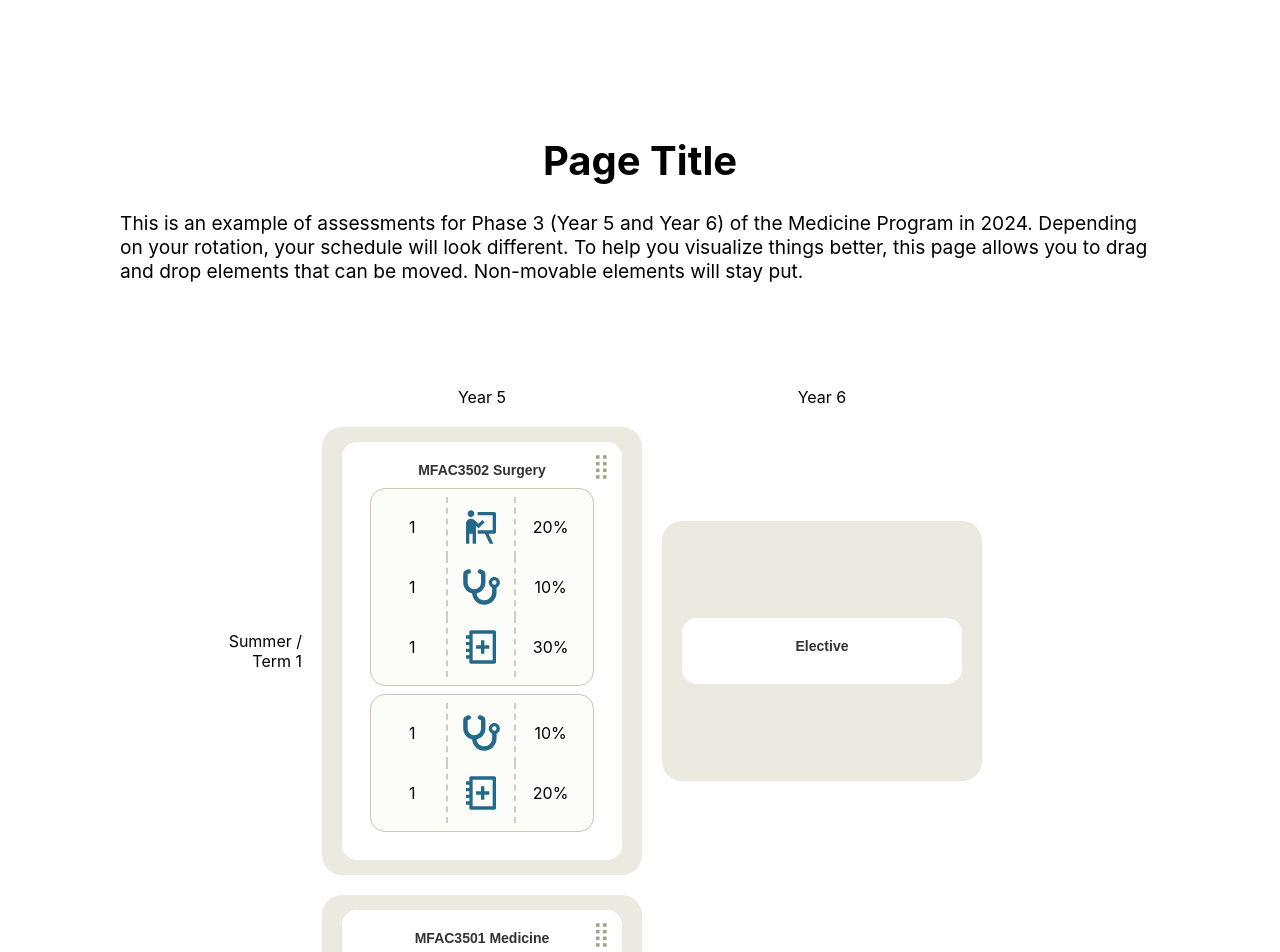
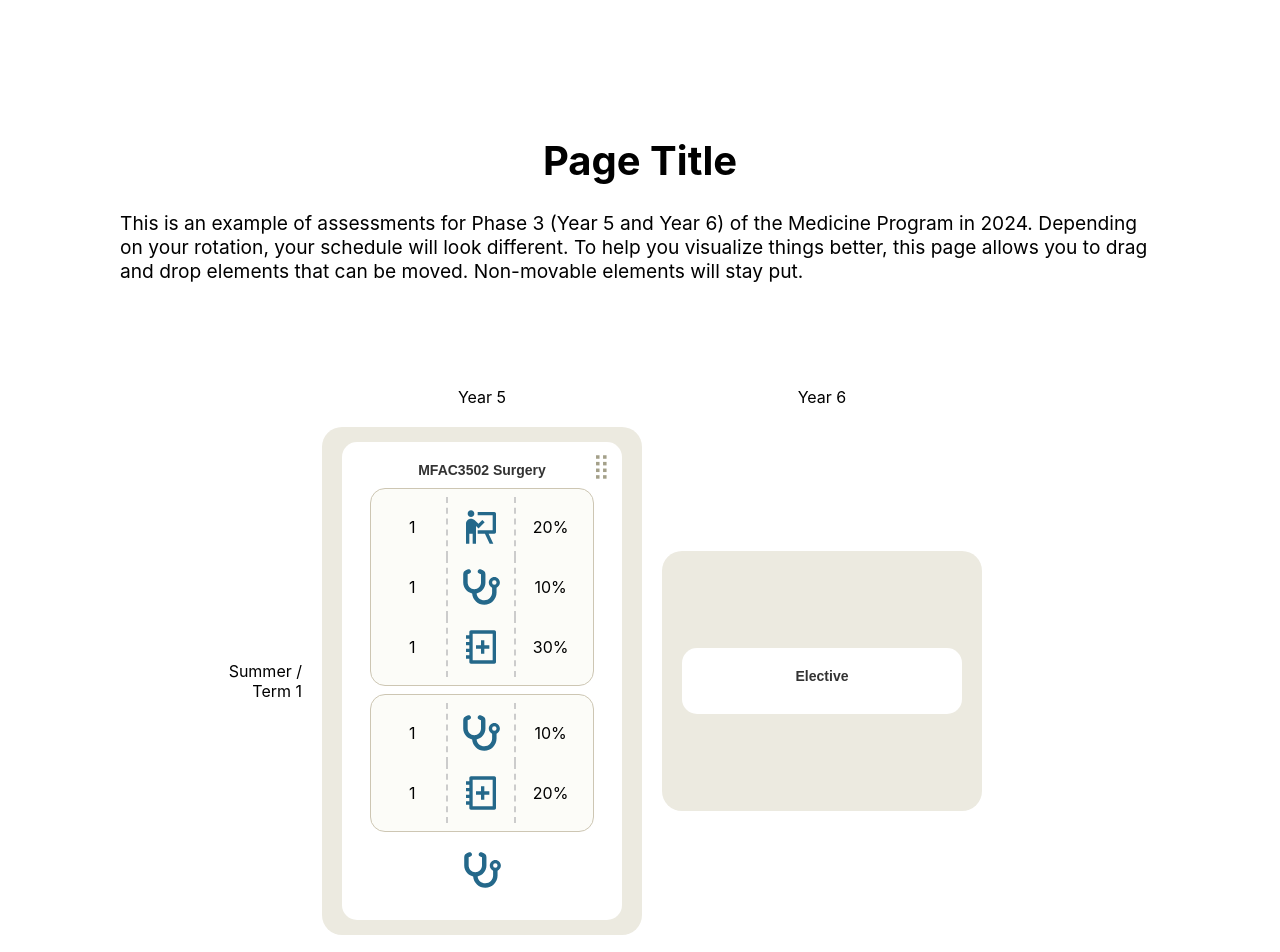
Before and after one commit to jenxyzzz/unsw-medicine-assessment-map, a React (Create React App) app: page / in a window 1280 px wide. Shown: the top 952 px of the page. Built offline with nearby package versions, Linux system fonts and the light colour scheme.

Commit message:
added an item to the parent sortable item to show assessments outside of the sub blocks. Introduced logic to show/hide details like number and weighting for an assessment item.

```diff
--- a/src/SortableItem.js
+++ b/src/SortableItem.js
@@ -21,10 +21,8 @@ const SortableItem = ({ item }) => {
   };
 
   const itemClasses = `sortable-item ${item.movable ? 'movable-item' : ''}`;
-  // Extract the rows for this specific item
-  // const { rows } = itemDetails[item.id] || { rows: [] };
-  const itemData = itemDetails[item.id] || { rows: [], subItems: {} };
-  const { rows, subItems = {} } = itemData;
+  const itemData = itemDetails[item.id] || { rows: [], subItems: {}, showParentItemDetails: true };
+  const { rows, subItems = {}, showParentItemDetails } = itemData;
 
   return (
     <div ref={setNodeRef} style={style} {...listeners} {...attributes} className={itemClasses}>
@@ -35,34 +33,43 @@ return (
       )}
       <h4 className="item-name">{item.name}</h4>
       <div className="item-details-container">
-      {/* Parent rows */}
-      {rows.map((row, index) => {
-        const IconComponent = iconMap[row.icon] || null;
-        return (
-          <div className="item-details" key={index}>
-            <div className="item-column">{row.number}</div>
-            <div className="item-column">{IconComponent ? <IconComponent className="icon" /> : <span>No Icon</span>}</div>
-            <div className="item-column">{row.weighting}%</div>
-          </div>
-        );
-      })}
-      {/* Render Sub-Items */}
-      {Object.values(subItems).map((subItem, index) => (
+        {/* Render sub-items if they exist */}
+        {Object.entries(subItems).map(([subItemKey, subItem], index) => (
           <div key={index} className="sub-block">
             {subItem.rows.map((row, subIndex) => {
               const IconComponent = iconMap[row.icon] || null;
               return (
                 <div className="item-details" key={subIndex}>
                   <div className="item-column">{row.number}</div>
-                <div className="item-column">{IconComponent ? <IconComponent className="icon" /> : <span>No Icon</span>}</div>
+                  <div className="item-column">
+                    {IconComponent ? <IconComponent className="icon" /> : <span>No Icon</span>}
+                  </div>
                   <div className="item-column">{row.weighting}%</div>
                 </div>
               );
             })}
           </div>
         ))}
+        {/* Render parent rows and ensure icon is centered */}
+        {rows.map((row, index) => {
+          const IconComponent = iconMap[row.icon] || null;
+          const parentRowClass = showParentItemDetails ? "item-details" : "icon-centered";
+          return (
+            <div className={parentRowClass} key={index}>
+              {/* Number column */}
+              {showParentItemDetails && <div className="item-column">{index + 1}</div>}
+              {/* Icon column */}
+              <div className="item-column">
+                {IconComponent ? <IconComponent className="icon" /> : <span>No Icon</span>}
+              </div>
+              {/* Weighting column */}
+              {showParentItemDetails && <div className="item-column">{row.weighting}%</div>}
+            </div>
+          );
+        })}
       </div>
     </div>
   );
 };
+
 export default SortableItem;
--- a/src/config.js
+++ b/src/config.js
@@ -13,23 +13,18 @@ export const items = [
       name: "MFAC3502 Surgery",
       category: "discipline",
       movable: true,
-      subItems: [
-        { id: "1a",},
-        { id: "1b",},
-      ]
+      hasSubItems: true,
     },
     { id: 2,
       name: "Elective",
       category: "discipline",
-      movable: false },
+      movable: false,
+      hasSubItems: false, },
     { id: 3,
       name: "MFAC3501 Medicine",
       category: "discipline",
       movable: true,
-      subItems: [
-      { id: "3a", },
-      { id: "3b", },
-    ]
+      hasSubItems: true,
       },
     { id: 4, name: "MFAC3505 Obstetrics and Gynaecology", category: "discipline", movable: true },
     { id: 5, name: "MFAC3506 Children's Health", category: "discipline", movable: true },
@@ -86,7 +81,9 @@ export const itemDetails = {
 //   	]
 // 	},
 1: {
-  rows: [],
+  rows: [
+    {number: 1, icon: "miniCEX", weighting: 10},
+  ],
   subItems: {
     "1a": {
       rows: [
@@ -101,10 +98,12 @@ export const itemDetails = {
         { number: 1, icon: "learningPlan", weighting: 20 },
       ]
     }
-  }
+  },
+  showParentItemDetails: false // set to 'true' or 'false' to show the number and weighting (and dashed lines) of the item that's outside of the sub blocks
 },
 2: {
   rows: [],
+  showParentItemDetails: false
 },
 3: {
   rows: [],
@@ -121,7 +120,8 @@ export const itemDetails = {
 { number: 1, icon: "learningPlan", weighting: 35 },
       ]
     }
-}
+},
+showParentItemDetails: false
 },
 
 
--- a/src/index.css
+++ b/src/index.css
@@ -93,11 +93,18 @@ code {
   box-sizing: border-box;
 }
 
+/* Centered icon for when other columns are missing */
+.icon-centered {
+  display: flex;
+  justify-content: center;
+  align-items: center;
+  grid-template-columns: 1fr; /* Single column */
+}
+
 /* Styles for ItemDetails that wrap around the columns */
 .item-details {
   display: grid;
   grid-template-columns: repeat(3, 1fr); /* Creates three columns of equal width */
-  align-items: stretch; /* Makes each item fill the height */
 }
 
 /* Styles for the item columns */
```
Lines whose indentation alone changed are shown as unchanged.
